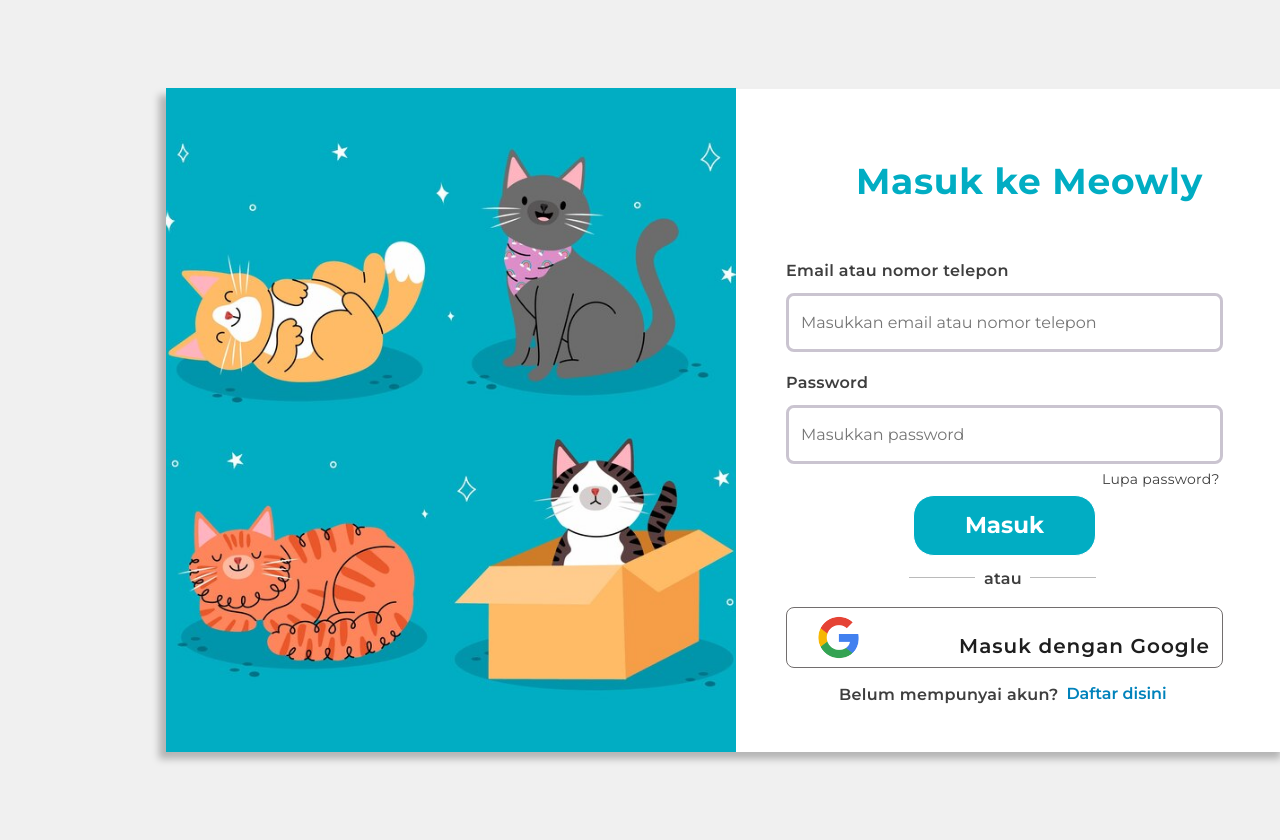
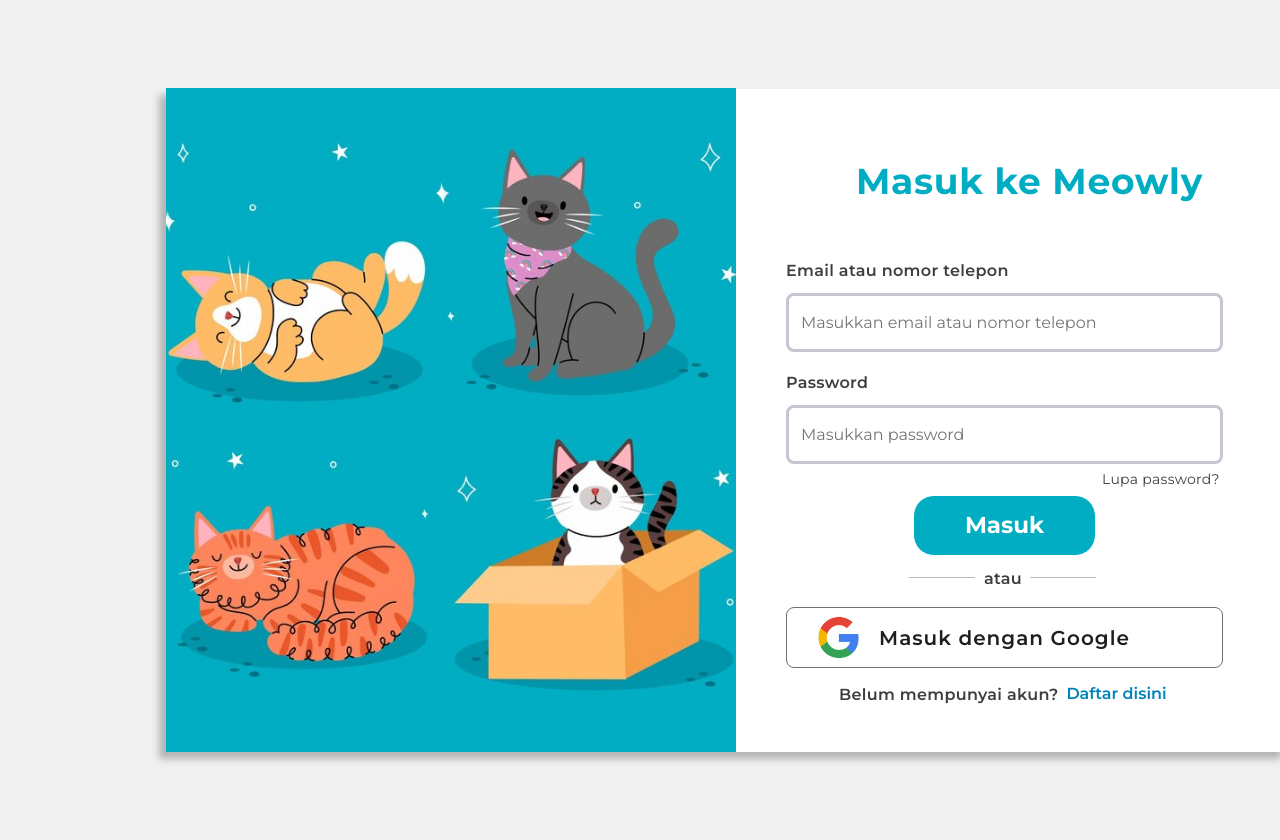
Before and after one commit to bayusegara27/miawweb, a Flask app: page /login in a window 1280 px wide. Run offline with Flask 3, Linux system fonts and the light colour scheme; some libraries are stand-ins or nearby versions; some web fonts are replaced.

Commit message:
Update style.css

```diff
--- a/static/css/style.css
+++ b/static/css/style.css
@@ -935,7 +935,6 @@
 }
 
 .login .button-6 {
-  all: unset;
   box-sizing: border-box;
   position: relative;
   width: fit-content;
@@ -947,8 +946,6 @@
   letter-spacing: 1px;
   line-height: 52px;
   white-space: nowrap;
-  top: 8px;
-  left: 80px;
 }
 
 .login .img {
```
